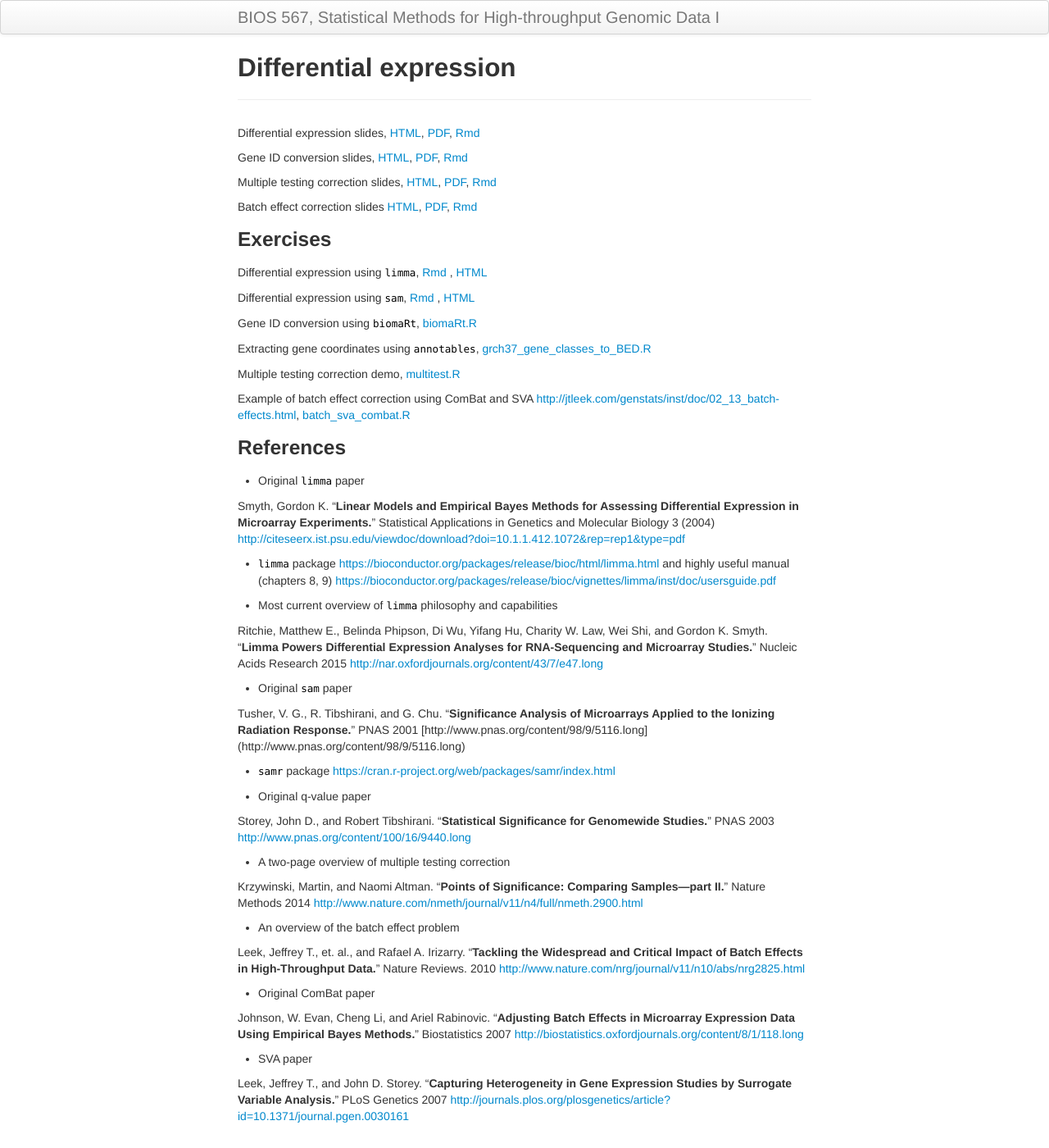
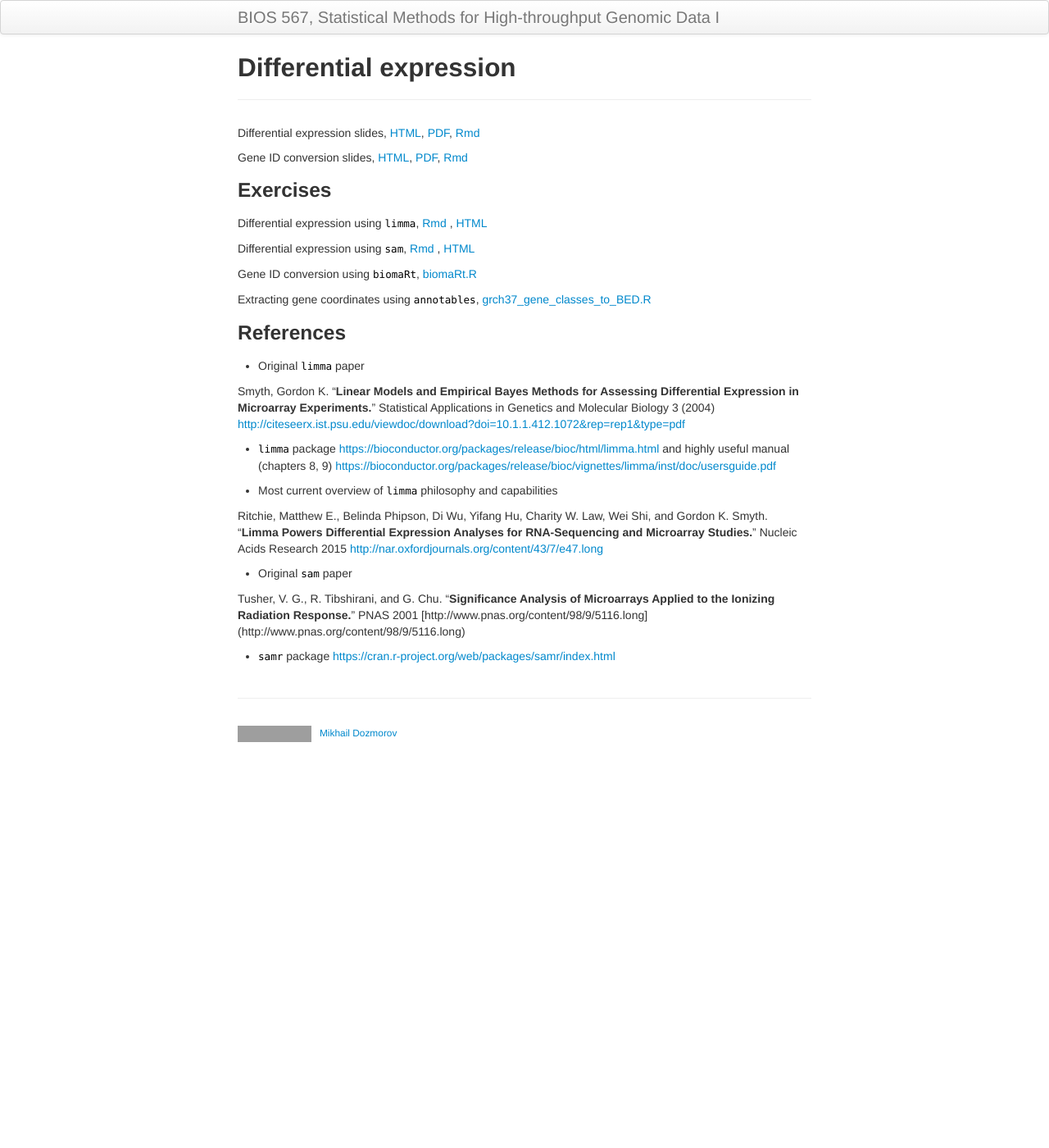
Before and after one commit to mdozmorov/BIOS567, a Jekyll site: the page built from pages/07a_diffexpression.md, in a window 1280 px wide and 1400 px high. Shown: the whole window at 82% size. Built offline with Jekyll 4.4.1, drawn with Linux system fonts in a browser that asks for light colours; grey boxes are pictures that could not be loaded.

Commit message:
Move multitest in its own page

```diff
--- a/pages/07a_diffexpression.md
+++ b/pages/07a_diffexpression.md
@@ -6,10 +6,6 @@
 Differential expression slides, [HTML](/BIOS567/assets/presentation_diffexpression/diffexpression.html), [PDF](/BIOS567/assets/presentation_diffexpression/diffexpression.pdf), [Rmd](/BIOS567/assets/presentation_diffexpression/diffexpression.Rmd)
 
 Gene ID conversion slides, [HTML](/BIOS567/assets/presentation_diffexpression/annotation.html), [PDF](/BIOS567/assets/presentation_diffexpression/annotation.pdf), [Rmd](/BIOS567/assets/presentation_diffexpression/annotation.Rmd)
-
-Multiple testing correction slides, [HTML](/BIOS567/assets/presentation_diffexpression/multipletesting.html), [PDF](/BIOS567/assets/presentation_diffexpression/multipletesting.pdf), [Rmd](/BIOS567/assets/presentation_diffexpression/multipletesting.Rmd)
-
-Batch effect correction slides [HTML](/BIOS567/assets/presentation_diffexpression/batch.html), [PDF](/BIOS567/assets/presentation_diffexpression/batch.pdf), [Rmd](/BIOS567/assets/presentation_diffexpression/batch.Rmd)
 
 ### Exercises
 
@@ -20,10 +16,6 @@
 Gene ID conversion using `biomaRt`, [biomaRt.R](/BIOS567/assets/presentation_diffexpression/biomaRt.R)
 
 Extracting gene coordinates using `annotables`, [grch37_gene_classes_to_BED.R](/BIOS567/assets/presentation_diffexpression/grch37_gene_classes_to_BED.R)
-
-Multiple testing correction demo, [multitest.R](/BIOS567/assets/presentation_diffexpression/multitest.R)
-
-Example of batch effect correction using ComBat and SVA [http://jtleek.com/genstats/inst/doc/02_13_batch-effects.html](http://jtleek.com/genstats/inst/doc/02_13_batch-effects.html), [batch_sva_combat.R](/BIOS567/assets/presentation_diffexpression/batch_sva_combat.R)
 
 ### References
 
@@ -43,23 +35,3 @@
 (http://www.pnas.org/content/98/9/5116.long)
 
 - `samr` package [https://cran.r-project.org/web/packages/samr/index.html](https://cran.r-project.org/web/packages/samr/index.html)
-
-- Original q-value paper
-
-Storey, John D., and Robert Tibshirani. “**Statistical Significance for Genomewide Studies.**” PNAS 2003 [http://www.pnas.org/content/100/16/9440.long](http://www.pnas.org/content/100/16/9440.long)
-
-- A two-page overview of multiple testing correction
-
-Krzywinski, Martin, and Naomi Altman. “**Points of Significance: Comparing Samples—part II.**” Nature Methods 2014 [http://www.nature.com/nmeth/journal/v11/n4/full/nmeth.2900.html](http://www.nature.com/nmeth/journal/v11/n4/full/nmeth.2900.html)
-
-- An overview of the batch effect problem
-
-Leek, Jeffrey T., et. al., and Rafael A. Irizarry. “**Tackling the Widespread and Critical Impact of Batch Effects in High-Throughput Data.**” Nature Reviews. 2010 [http://www.nature.com/nrg/journal/v11/n10/abs/nrg2825.html](http://www.nature.com/nrg/journal/v11/n10/abs/nrg2825.html)
-
-- Original ComBat paper
-
-Johnson, W. Evan, Cheng Li, and Ariel Rabinovic. “**Adjusting Batch Effects in Microarray Expression Data Using Empirical Bayes Methods.**” Biostatistics 2007 [http://biostatistics.oxfordjournals.org/content/8/1/118.long](http://biostatistics.oxfordjournals.org/content/8/1/118.long)
-
-- SVA paper
-
-Leek, Jeffrey T., and John D. Storey. “**Capturing Heterogeneity in Gene Expression Studies by Surrogate Variable Analysis.**” PLoS Genetics 2007 [http://journals.plos.org/plosgenetics/article?id=10.1371/journal.pgen.0030161](http://journals.plos.org/plosgenetics/article?id=10.1371/journal.pgen.0030161)
```
Also changed, not shown: pages/07b_multitest.md (added, +36 -0 lines), pages/syllabus.md (+1 -1 lines).
